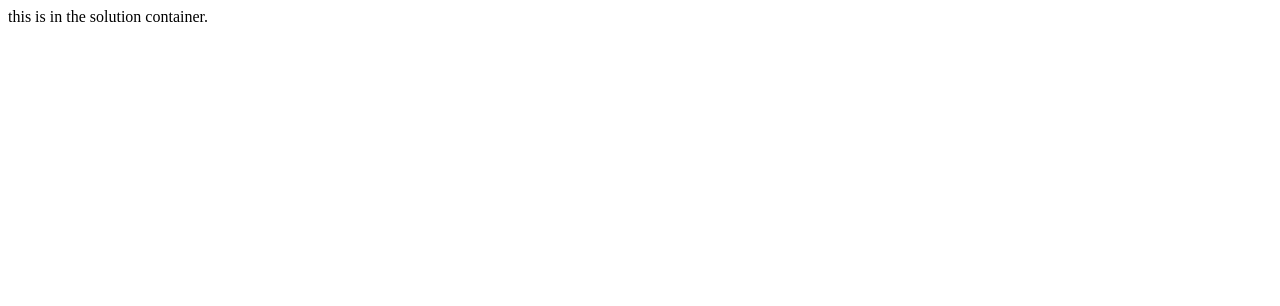
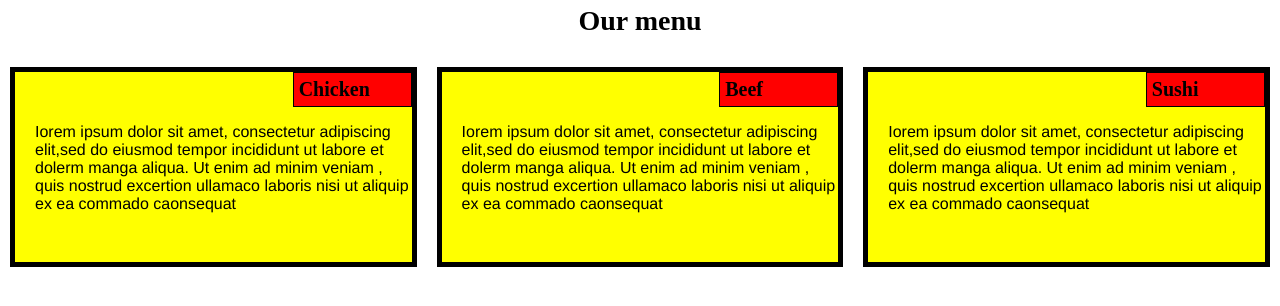
Before and after one commit to Arian19981998/cousera-testa, a plain HTML site: page index.html in a window 1280 px wide. Drawn offline with Linux system fonts and the light colour scheme.

Commit message:
Update index.html

```diff
--- a/index.html
+++ b/index.html
@@ -1 +1,48 @@
-this is in the solution container.
+<!DOCTYPE html>
+<html>
+<head>
+	<meta charset="utf-8">
+	<meta name="viewport" content="width=device-width, initial-scale=1">
+	<title>Assignment Solution For Module-2</title>
+	<link rel="stylesheet" type="text/css" href="external.css">
+
+</head>
+<body>
+	<h1>
+		Our menu
+	</h1>
+	<div class="row">
+	<div  class=" content col-lg-4 col-md-6 col-sm-12" >
+		<section>
+		<div id="day" >Chicken</div>
+		<p>Iorem ipsum dolor sit amet, consectetur
+			adipiscing elit,sed do eiusmod tempor incididunt ut labore et dolerm manga aliqua. Ut enim ad minim veniam , quis nostrud excertion ullamaco laboris nisi ut aliquip ex ea commado caonsequat
+
+
+</p>
+</section>
+</div>
+	<div  class=" content col-lg-4 col-md-6 col-sm-12" >
+		<section>
+		<div id="day" >Beef</div>
+		<p>Iorem ipsum dolor sit amet, consectetur
+			adipiscing elit,sed do eiusmod tempor incididunt ut labore et dolerm manga aliqua. Ut enim ad minim veniam , quis nostrud excertion ullamaco laboris nisi ut aliquip ex ea commado caonsequat
+
+
+</p>
+</section>
+	</div>
+	<div  class=" content col-lg-4 col-md-12 col-sm-12 " >
+		<section>
+		<div id="day" >Sushi</div>
+		<p>Iorem ipsum dolor sit amet, consectetur
+			adipiscing elit,sed do eiusmod tempor incididunt ut labore et dolerm manga aliqua. Ut enim ad minim veniam , quis nostrud excertion ullamaco laboris nisi ut aliquip ex ea commado caonsequat
+
+
+</p>
+</section>
+</div>
+	</div>
+
+</body>
+</html>
```
